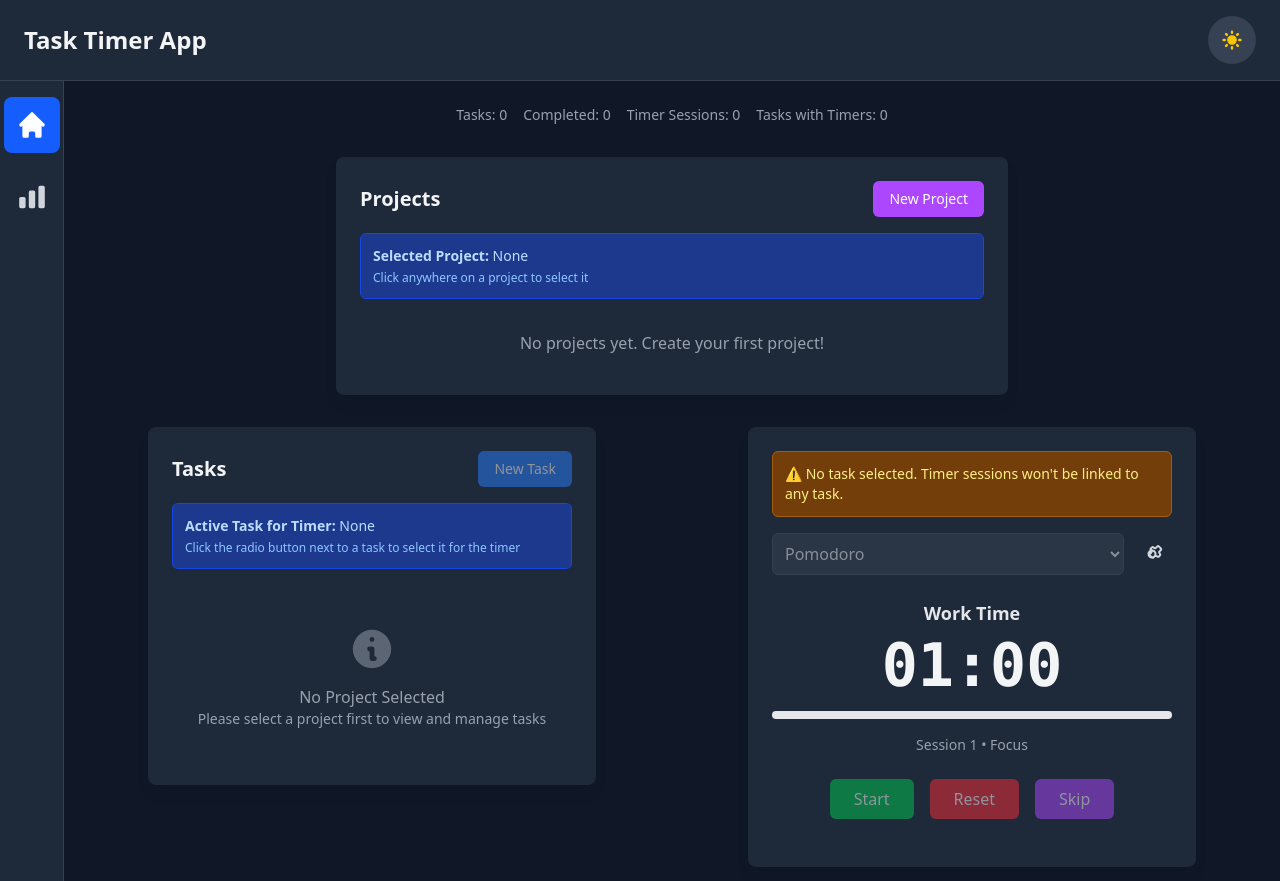
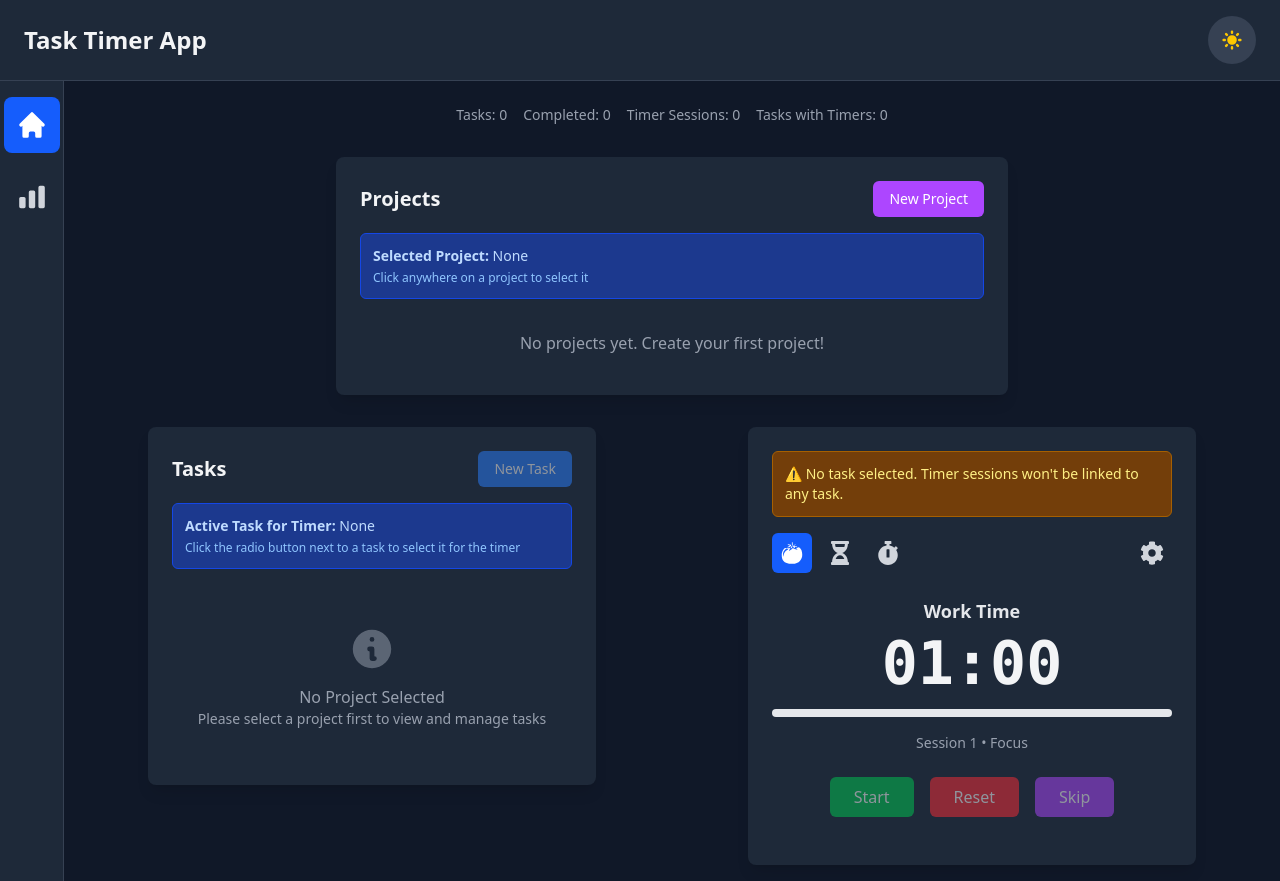
Before and after one commit to reda-akherfi/react_omnedu, a React (Vite) app: page / in a window 1280 px wide. Built offline with nearby package versions, Linux system fonts and the light colour scheme.

Commit message:
feat: Integrate react-icons into Timer component for enhanced visual representation of timer modes, replacing previous SVG icons with improved accessibility and aesthetics

```diff
--- a/package.json
+++ b/package.json
@@ -13,6 +13,7 @@
     "@tailwindcss/vite": "^4.1.11",
     "react": "^19.1.0",
     "react-dom": "^19.1.0",
+    "react-icons": "^5.5.0",
     "tailwindcss": "^4.1.11"
   },
   "devDependencies": {
--- a/src/components/Timer/Timer.tsx
+++ b/src/components/Timer/Timer.tsx
@@ -1,4 +1,6 @@
 import React, { useRef, useEffect, useState } from 'react';
+import { GiTomato } from 'react-icons/gi';
+import { FaHourglassHalf, FaStopwatch, FaCog } from 'react-icons/fa';
 
 // Type definitions
 interface TimerSession {
@@ -101,9 +103,69 @@ const Timer: React.FC<TimerProps> = ({
     return () => document.removeEventListener('mousedown', handleClickOutside);
   }, [showSettingsModal]);
 
-  // Gear icon
-  const gearIcon = (
-    <svg className="w-6 h-6" fill="none" stroke="currentColor" strokeWidth="2" viewBox="0 0 24 24"><path d="M12 15.5A3.5 3.5 0 1 0 12 8.5a3.5 3.5 0 0 0 0 7zm7.94-2.06a1 1 0 0 0 .26-1.09l-1-1.73a1 1 0 0 1 .21-1.18l1.51-1.51a1 1 0 0 0 0-1.42l-2.12-2.12a1 1 0 0 0-1.42 0l-1.51 1.51a1 1 0 0 1-1.18.21l-1.73-1a1 1 0 0 0-1.09.26l-1.06 1.06a1 1 0 0 0-.26 1.09l1 1.73a1 1 0 0 1-.21 1.18l-1.51 1.51a1 1 0 0 0 0 1.42l2.12 2.12a1 1 0 0 0 1.42 0l1.51-1.51a1 1 0 0 1 1.18-.21l1.73 1a1 1 0 0 0 1.09-.26l1.06-1.06z"/></svg>
+  // Icons
+  const iconClass = 'w-6 h-6';
+  // Use react-icons for mode and settings
+  const pomodoroIcon = <GiTomato className={iconClass} />;
+  const countdownIcon = <FaHourglassHalf className={iconClass} />;
+  const stopwatchIcon = <FaStopwatch className={iconClass} />;
+  const gearIcon = <FaCog className="w-6 h-6" />;
+
+  // Horizontal mode menu
+  const modeMenu = (
+    <div className="flex items-center justify-between mb-6">
+      <div className="flex items-center space-x-2">
+        <button
+          onClick={() => onModeChange('pomodoro')}
+          className={`flex items-center justify-center rounded-md p-2 transition-colors duration-200 ${
+            mode === 'pomodoro'
+              ? darkMode ? 'bg-blue-600 text-white' : 'bg-blue-500 text-white'
+              : darkMode ? 'text-gray-300 hover:bg-gray-700' : 'text-gray-700 hover:bg-gray-100'
+          }`}
+          title="Pomodoro"
+          type="button"
+          aria-pressed={mode === 'pomodoro'}
+        >
+          {pomodoroIcon}
+        </button>
+        <button
+          onClick={() => onModeChange('countdown')}
+          className={`flex items-center justify-center rounded-md p-2 transition-colors duration-200 ${
+            mode === 'countdown'
+              ? darkMode ? 'bg-blue-600 text-white' : 'bg-blue-500 text-white'
+              : darkMode ? 'text-gray-300 hover:bg-gray-700' : 'text-gray-700 hover:bg-gray-100'
+          }`}
+          title="Countdown"
+          type="button"
+          aria-pressed={mode === 'countdown'}
+        >
+          {countdownIcon}
+        </button>
+        <button
+          onClick={() => onModeChange('stopwatch')}
+          className={`flex items-center justify-center rounded-md p-2 transition-colors duration-200 ${
+            mode === 'stopwatch'
+              ? darkMode ? 'bg-blue-600 text-white' : 'bg-blue-500 text-white'
+              : darkMode ? 'text-gray-300 hover:bg-gray-700' : 'text-gray-700 hover:bg-gray-100'
+          }`}
+          title="Stopwatch"
+          type="button"
+          aria-pressed={mode === 'stopwatch'}
+        >
+          {stopwatchIcon}
+        </button>
+      </div>
+      <button
+        onClick={() => setShowSettingsModal(true)}
+        className={`flex items-center justify-center rounded-md p-2 transition-colors duration-200 ${
+          darkMode ? 'text-gray-300 hover:bg-gray-700' : 'text-gray-700 hover:bg-gray-100'
+        }`}
+        title="Timer Settings"
+        type="button"
+      >
+        {gearIcon}
+      </button>
+    </div>
   );
 
   return (
@@ -130,33 +192,8 @@ const Timer: React.FC<TimerProps> = ({
         </div>
       )}
 
-      {/* Mode selector and gear button */}
-      <div className="flex items-center mb-6">
-        <select
-          value={mode}
-          onChange={(e) => onModeChange(e.target.value as 'pomodoro' | 'countdown' | 'stopwatch')}
-          disabled={!selectedTaskId}
-          className={`flex-1 p-2 border rounded-md focus:outline-none focus:ring-2 focus:ring-blue-500 transition-colors duration-200 ${
-            darkMode
-              ? 'bg-gray-700 border-gray-600 text-gray-100'
-              : 'border-gray-300 text-gray-900'
-          } ${!selectedTaskId ? 'opacity-50 cursor-not-allowed' : ''}`}
-        >
-          <option value="pomodoro">Pomodoro</option>
-          <option value="countdown">Countdown</option>
-          <option value="stopwatch">Stopwatch</option>
-        </select>
-        <button
-          onClick={() => setShowSettingsModal(true)}
-          className={`ml-2 flex items-center justify-center rounded-md p-2 transition-colors duration-200 ${
-            darkMode ? 'text-gray-300 hover:bg-gray-700' : 'text-gray-700 hover:bg-gray-100'
-          }`}
-          title="Timer Settings"
-          type="button"
-        >
-          {gearIcon}
-        </button>
-      </div>
+      {/* Mode menu and settings gear */}
+      {modeMenu}
 
       {/* Timer display and controls ... unchanged ... */}
       <div className="text-center mb-6">
```
Also changed, not shown: 1 other file (tests, documents, lock files or other folders).
